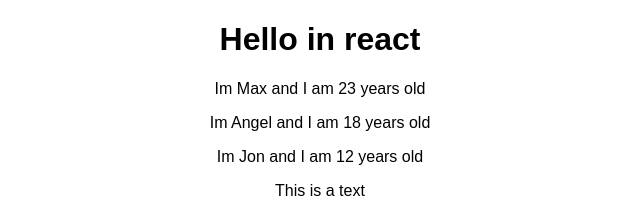
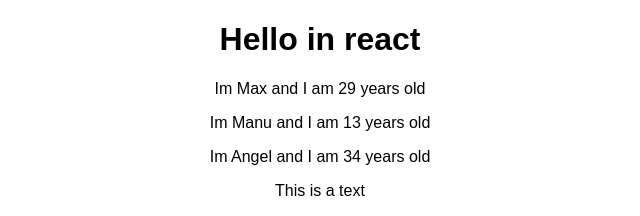
Before and after one commit to ashishsahani/hello-react-app, a React (Create React App) app: page / in a window 1280 px wide. Shown: the top 216 px of the page, without its empty margins (320-960 px from the left). Built offline with nearby package versions, Linux system fonts and the light colour scheme.

Commit message:
state and props

```diff
--- a/src/App.js
+++ b/src/App.js
@@ -2,15 +2,22 @@
 import './App.css';
 import Person from './Person/Person';
 class App extends Component {
+  state = {
+    persons:[
+      {name:'Max', age : 29},
+      {name:'Manu', age :13},
+      {name:'Angel', age : 34}
+    ]
+  }
     render() {
         return (
           // we don't have to add a class attribute
           // There will be one div for a component to start
           <div className = "App" >
             <h1> Hello in react </h1>
-            <Person name='Max' age='23'></Person>
-            <Person name='Angel' age='18'></Person>
-            <Person name='Jon' age='12'>
+            <Person name={this.state.persons[0].name} age={this.state.persons[0].age}></Person>
+            <Person name={this.state.persons[1].name} age={this.state.persons[1].age}></Person>
+            <Person name={this.state.persons[2].name} age={this.state.persons[2].age}>
               This is a text
             </Person>
           </div >
```
